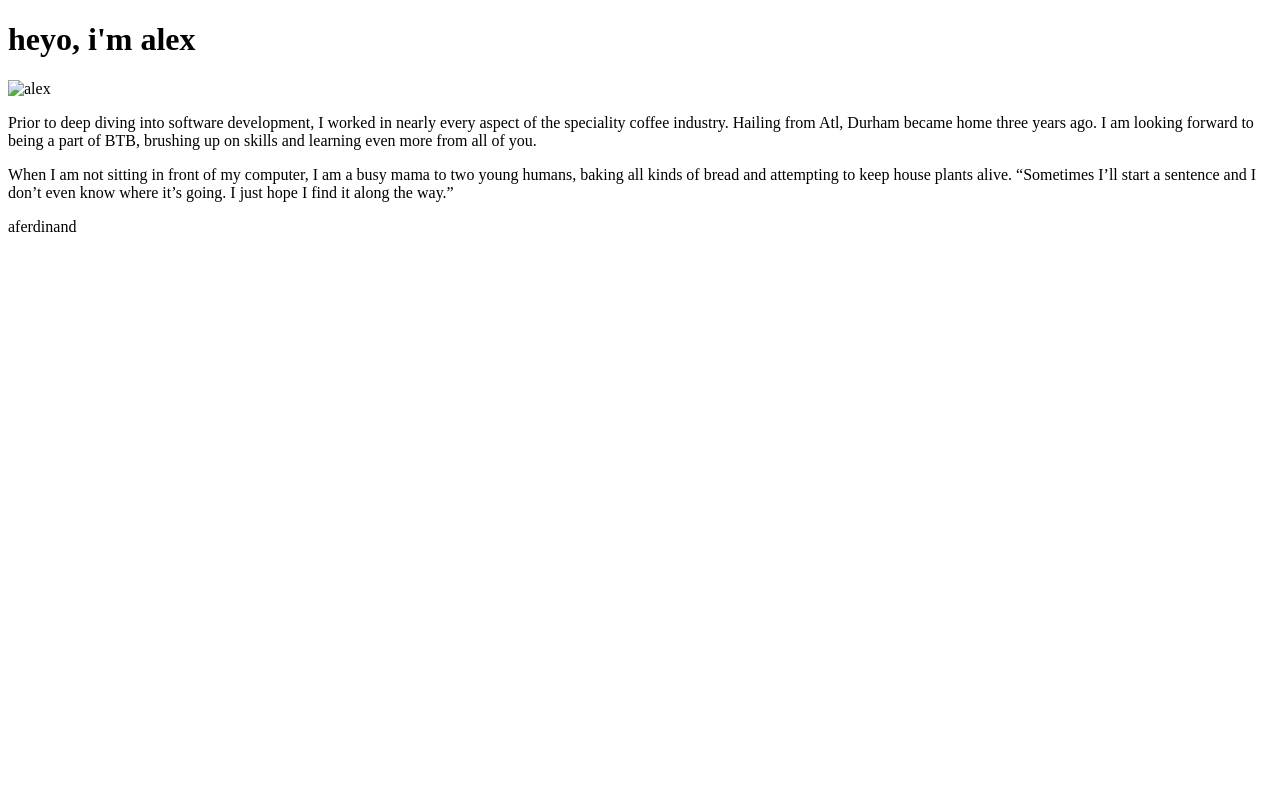
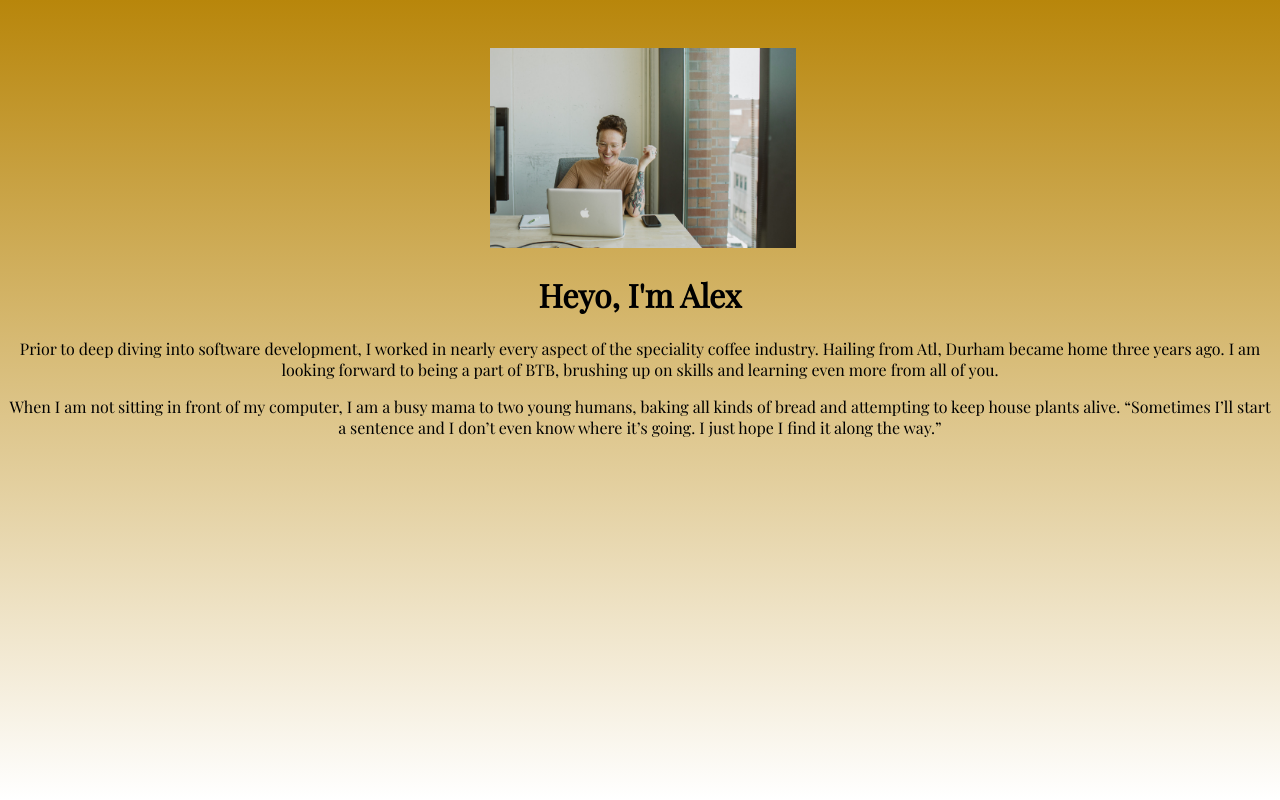
Before and after one commit to Raven-s-Eye-Solutions/class-introduction-template, a website: page client/alex.html in a window 1280 px wide. Drawn offline with nearby package versions, Linux system fonts and the light colour scheme; files that its build step writes are made by us from their sources.

Commit message:
update html and added beginner css

```diff
--- a/client/alex.html
+++ b/client/alex.html
@@ -3,42 +3,35 @@
   <head>
     <meta charset="UTF-8" />
     <meta name="viewport" content="width=device-width, initial-scale=1.0" />
-    <meta http-equiv="X-UA-Compatible" content="ie=edge" />
-
     <link
-      href="https://fonts.googleapis.com/css2?family=Open+Sans+Condensed:wght@300&display=swap"
+      href="https://fonts.googleapis.com/css2?family=Playfair+Display&display=swap"
       rel="stylesheet"
     />
+    <link rel="stylesheet" href="assets/css/alex.css" />
 
-    <link rel="stylesheet" href="/css/alex.css" />
-    <title>alexandra ferdinand</title>
+    <title>alex's profile</title>
   </head>
-
   <body>
-    <div class="container">
-      <h1 class="font" id="title">heyo, i'm alex</h1>
-
-      <div class="image">
-        <img id="alex" src="/images/alex.jpg" alt="alex" />
+    <div id="image">
+      <img src="assets/images/alex.jpg" alt="alex" />
     </div>
-
-      <div class="text-background">
-        <p class="font">
-          Prior to deep diving into software development, I worked in nearly
-          every aspect of the speciality coffee industry. Hailing from Atl,
-          Durham became home three years ago. I am looking forward to being a
-          part of BTB, brushing up on skills and learning even more from all of
-          you.
+    <div id="text" class="center">
+      <h1>Heyo, I'm Alex</h1>
+    </div>
+    <div id="intro" class="center">
+      <p>
+        Prior to deep diving into software development, I worked in nearly every
+        aspect of the speciality coffee industry. Hailing from Atl, Durham
+        became home three years ago. I am looking forward to being a part of
+        BTB, brushing up on skills and learning even more from all of you.
       </p>
-        <p class="font">
+      <p>
         When I am not sitting in front of my computer, I am a busy mama to two
         young humans, baking all kinds of bread and attempting to keep house
         plants alive. “Sometimes I’ll start a sentence and I don’t even know
         where it’s going. I just hope I find it along the way.”
       </p>
-      </div>
 
-      <footer>aferdinand</footer>
     </div>
   </body>
 </html>
--- a/client/assets/css/alex.css
+++ b/client/assets/css/alex.css
@@ -0,0 +1,34 @@
+body {
+  background-image: linear-gradient(darkgoldenrod, white);
+  background-size: cover;
+  background-repeat: no-repeat;
+}
+
+html,
+body {
+  height: 100%;
+}
+
+.center {
+  text-align: center;
+}
+
+#image img {
+  height: 200px;
+}
+
+#image {
+  display: block;
+  margin-left: auto;
+  margin-right: auto;
+  width: 300px;
+  margin-top: 3rem;
+}
+
+#text {
+  font-family: "Playfair Display", serif;
+}
+
+#intro {
+  font-family: "Playfair Display", serif;
+}
```
Also changed, not shown: 1 other file. Lines whose indentation alone changed are shown as unchanged.
